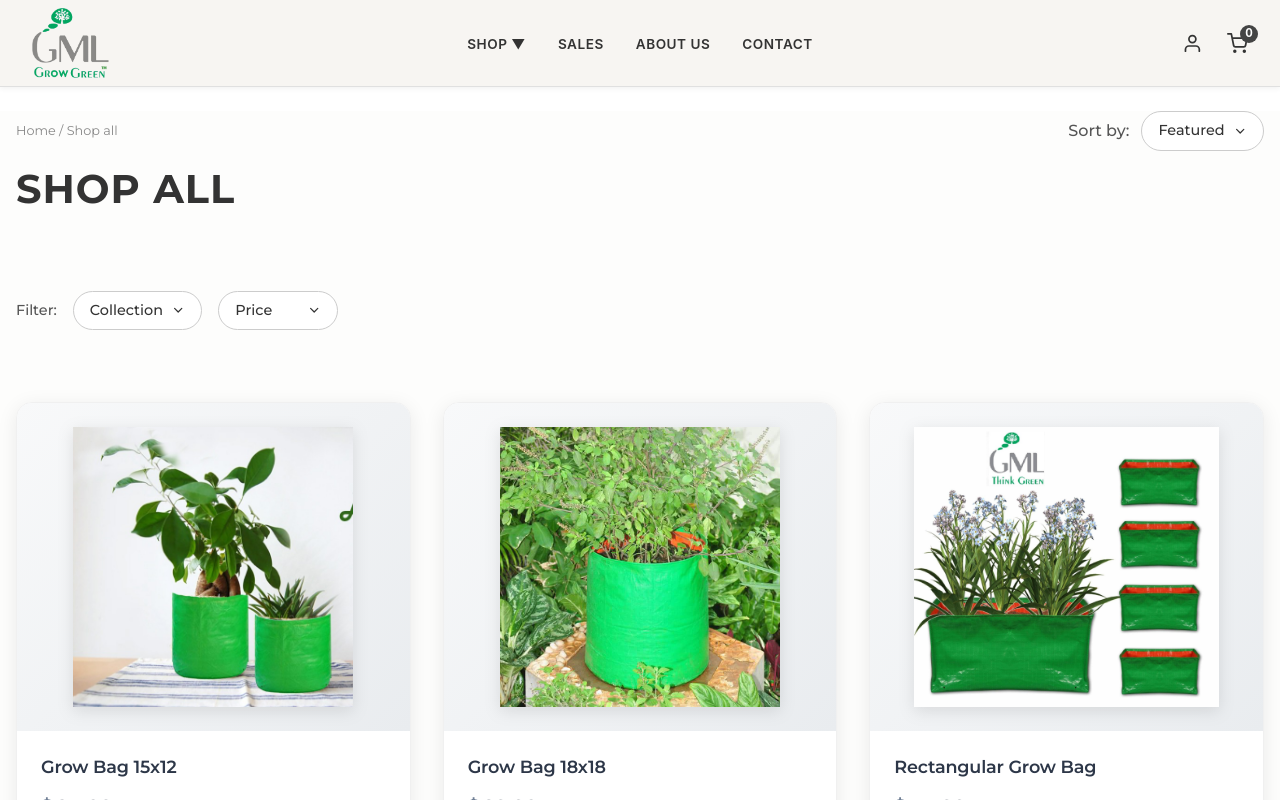
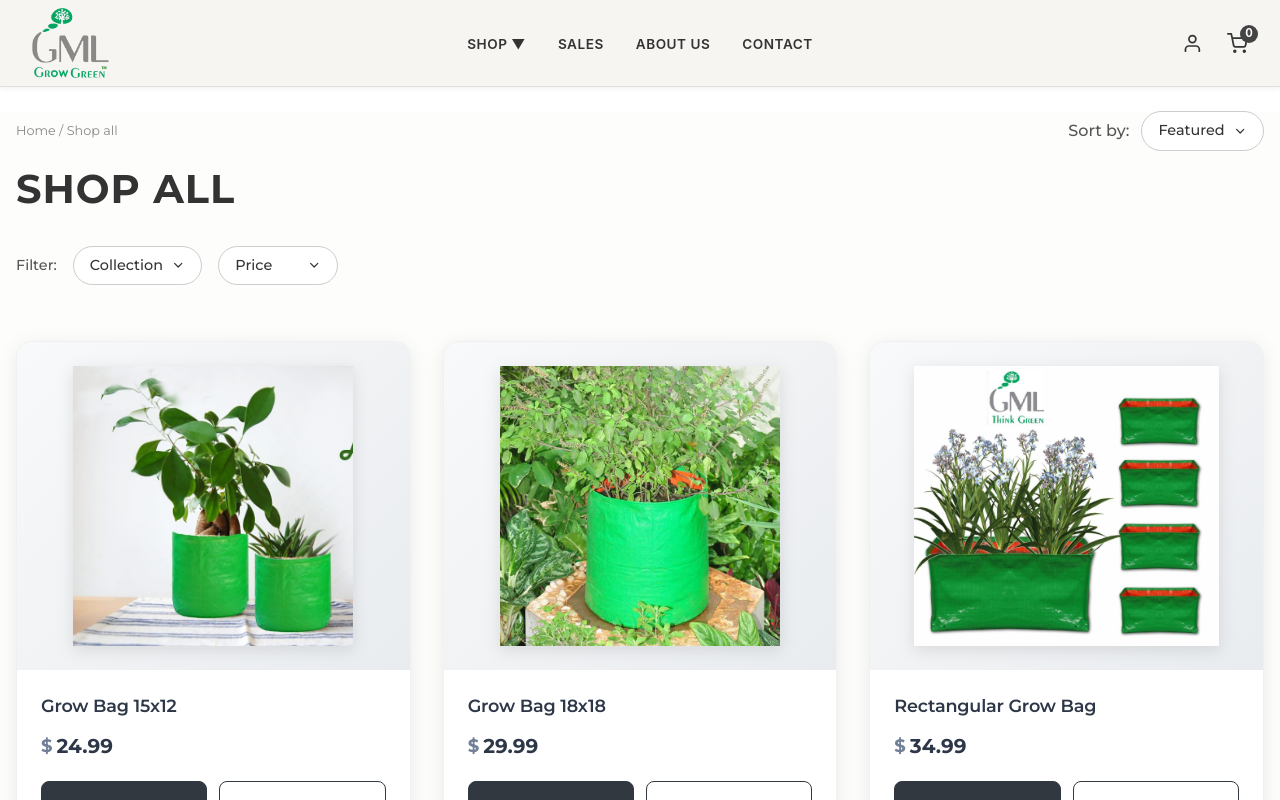
Before and after one commit to farooq-25/GMLGrowGreen, a React (Vite) app: page /products in a window 1280 px wide. Shown: the top 800 px of the page. Built offline with nearby package versions, Linux system fonts and the light colour scheme.

Commit message:
fixed product animation bugs

```diff
--- a/src/styles/ProductGrid.css
+++ b/src/styles/ProductGrid.css
@@ -8,13 +8,12 @@
   box-sizing: border-box;
   background-color: #fdfdfc;
   position: relative;
-  font-family: 'Montserrat', sans-serif; /* Added Moutarde font */
-
+  font-family: 'Montserrat', sans-serif;
 }
 
 /* === HEADER & BREADCRUMBS - UPDATED LAYOUT === */
 .product-grid-header {
-  margin-bottom: 3rem; /* Increased from 2rem */
+  margin-bottom: 0.2rem;
   text-align: left;
 }
 
@@ -49,7 +48,7 @@
   gap: 1rem;
   flex-wrap: wrap;
   padding: 1.5rem 0;
-  margin-bottom: 3rem; /* Increased from 2rem */
+  margin-bottom: 2rem;
   font-size: 0.9rem;
   color: #555;
   background-color: #fdfdfc;
@@ -271,9 +270,9 @@
 .product-grid {
   display: grid;
   grid-template-columns: repeat(3, 1fr);
-  gap: 3rem 2rem; /* Increased row gap to 3rem, column gap to 2rem */
+  gap: 3rem 2rem;
   width: 100%;
-  row-gap: 3rem; /* Explicit row gap for better spacing */
+  row-gap: 3rem;
 }
 
 /* === ENHANCED PRODUCT CARD === */
@@ -288,14 +287,24 @@
   max-width: 100%;
   box-shadow: 0 4px 20px rgba(0, 0, 0, 0.08);
   border: 1px solid #f0f0f0;
-  transition: all 0.3s cubic-bezier(0.4, 0, 0.2, 1);
+  font-family: 'Montserrat', sans-serif;
+
+  /* 1. STARTING STATE (INVISIBLE) */
   opacity: 0;
   transform: translateY(30px);
-  animation: cardEntrance 0.8s cubic-bezier(0.4, 0, 0.2, 1) forwards;
-  font-family: 'Montserrat', sans-serif;
+
+  /* 2. TRANSITION (HOW TO ANIMATE) */
+  /* This controls the "fade-in" and the "hover" effect */
+  transition: opacity 0.8s cubic-bezier(0.4, 0, 0.2, 1),
+              transform 0.8s cubic-bezier(0.4, 0, 0.2, 1),
+              box-shadow 0.3s ease,
+              border-color 0.3s ease;
+
+  /* REMOVED the old 'animation' rule */
 }
 
-.product-card:hover {
+/* Only apply hover transform *after* it has animated in */
+.product-card.animate-in:hover {
   transform: translateY(-8px);
   box-shadow: 0 12px 40px rgba(0, 0, 0, 0.15);
   border-color: #e0e0e0;
@@ -339,7 +348,7 @@
 
 .product-title {
   font-size: 1.1rem;
-  font-weight: 600; /* Adjusted for Montserrat */
+  font-weight: 600;
   color: #2d3748;
   margin: 0;
   line-height: 1.4;
@@ -422,38 +431,25 @@
 }
 
 /* === SCROLL ANIMATIONS === */
-@keyframes cardEntrance {
-  from {
-    opacity: 0;
-    transform: translateY(30px);
-  }
-  to {
-    opacity: 1;
-    transform: translateY(0);
-  }
+
+/* 3. FINAL STATE (VISIBLE) */
+/* This class is added by your JavaScript */
+.product-card.animate-in {
+  opacity: 1;
+  transform: translateY(0);
 }
 
-/* Stagger animation delays for cards */
-.product-card:nth-child(1) { animation-delay: 0.1s; }
-.product-card:nth-child(2) { animation-delay: 0.2s; }
-.product-card:nth-child(3) { animation-delay: 0.3s; }
-.product-card:nth-child(4) { animation-delay: 0.4s; }
-.product-card:nth-child(5) { animation-delay: 0.5s; }
-.product-card:nth-child(6) { animation-delay: 0.6s; }
-.product-card:nth-child(7) { animation-delay: 0.7s; }
-.product-card:nth-child(8) { animation-delay: 0.8s; }
-.product-card:nth-child(9) { animation-delay: 0.9s; }
+/* DELETED the old @keyframes and :nth-child animation-delays */
+
 
 /* === RESPONSIVE DESIGN === */
 @media (max-width: 1024px) {
   .product-grid {
     grid-template-columns: repeat(2, 1fr);
-    gap: 2.5rem 1.5rem; /* Increased row gap for tablet */
+    gap: 2.5rem 1.5rem;
   }
 
-  .product-card:nth-child(n) {
-    animation-delay: 0.1s;
-  }
+  /* Removed old animation-delay */
 
   .product-image-container {
     min-height: 280px;
@@ -507,7 +503,7 @@
 
   .product-grid {
     grid-template-columns: 1fr;
-    gap: 2rem; /* Increased gap for mobile */
+    gap: 2rem;
   }
 
   .product-actions {
@@ -527,15 +523,13 @@
     padding: 1.25rem;
   }
 
-  .product-card:nth-child(n) {
-    animation-delay: 0.1s;
-  }
+  /* Removed old animation-delay */
 }
 
 @media (min-width: 1025px) {
   .product-grid {
     grid-template-columns: repeat(3, 1fr);
-    gap: 3rem 2rem; /* Consistent spacing for large screens */
+    gap: 3rem 2rem;
   }
 }
 
```
